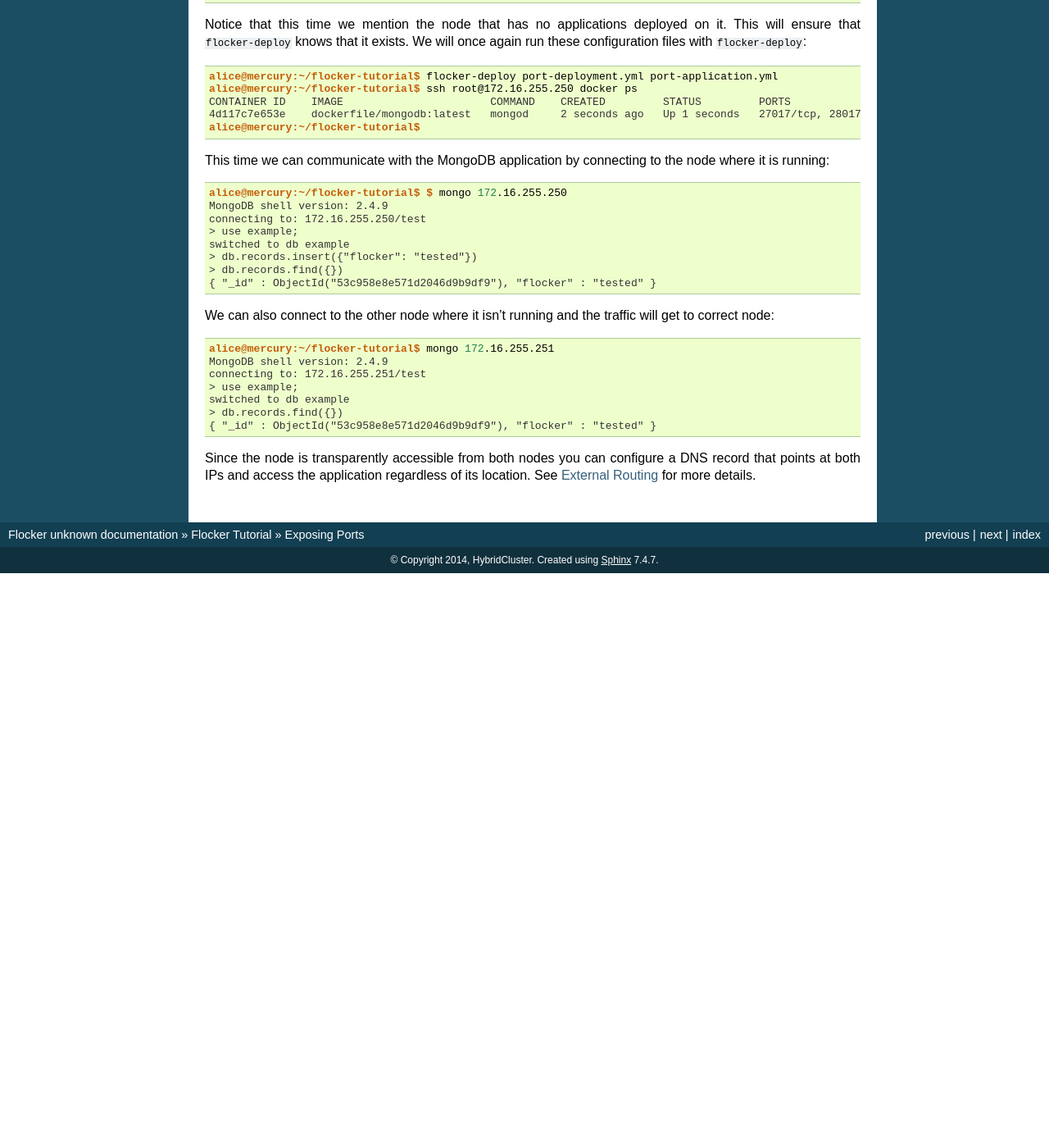
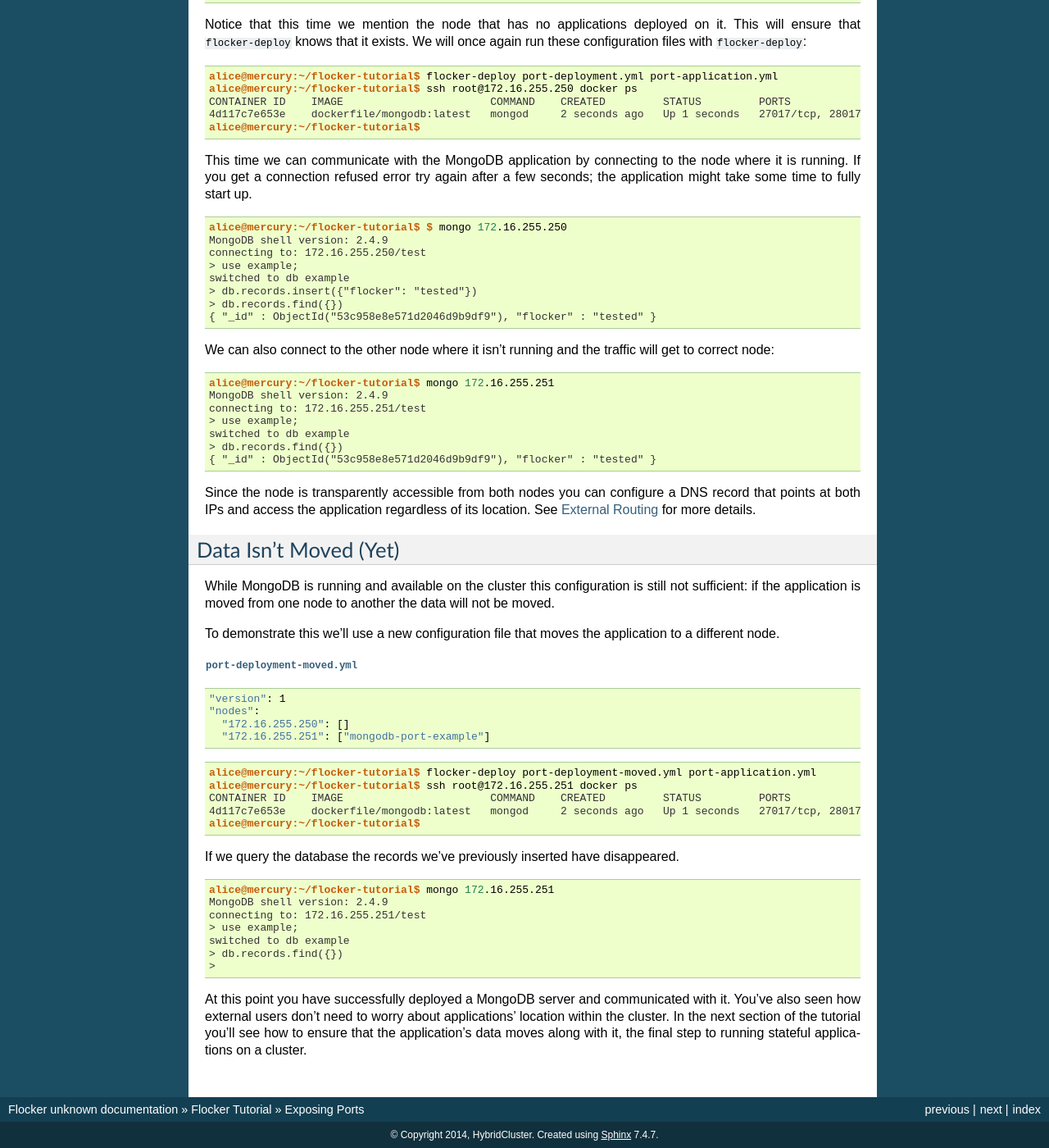
Before and after one commit to ClusterHQ/flocker, a Sphinx documentation site: the page built from docs/tutorial/exposing-ports.rst, in a window 1280 px wide and 1400 px high, scrolled down 570 px. Shown: the whole window at 82% size. Built offline with Sphinx 7.4.7, drawn with Linux system fonts in a browser that asks for light colours; before the commit the page ends 1269 px from its top, so only the background shows below that; some of the changed text lies outside the part shown.

Commit message:
Data doesn't move with the application by default.

```diff
--- a/docs/tutorial/exposing-ports.rst
+++ b/docs/tutorial/exposing-ports.rst
@@ -33,7 +33,8 @@ We will once again run these configuration files with ``flocker-deploy``:
    4d117c7e653e    dockerfile/mongodb:latest   mongod     2 seconds ago   Up 1 seconds   27017/tcp, 28017/tcp   mongodb-port-example
    alice@mercury:~/flocker-tutorial$
 
-This time we can communicate with the MongoDB application by connecting to the node where it is running:
+This time we can communicate with the MongoDB application by connecting to the node where it is running.
+If you get a connection refused error try again after a few seconds; the application might take some time to fully start up.
 
 .. code-block:: console
 
@@ -60,3 +61,40 @@ We can also connect to the other node where it isn't running and the traffic wil
 
 Since the node is transparently accessible from both nodes you can configure a DNS record that points at both IPs and access the application regardless of its location.
 See :doc:`../routing/index` for more details.
+
+
+Data Isn't Moved (Yet)
+======================
+
+While MongoDB is running and available on the cluster this configuration is still not sufficient: if the application is moved from one node to another the data will not be moved.
+
+To demonstrate this we'll use a new configuration file that moves the application to a different node.
+
+:download:`port-deployment-moved.yml`
+
+.. literalinclude:: port-deployment-moved.yml
+   :language: yaml
+
+.. code-block:: console
+
+   alice@mercury:~/flocker-tutorial$ flocker-deploy port-deployment-moved.yml port-application.yml
+   alice@mercury:~/flocker-tutorial$ ssh root@172.16.255.251 docker ps
+   CONTAINER ID    IMAGE                       COMMAND    CREATED         STATUS         PORTS                  NAMES
+   4d117c7e653e    dockerfile/mongodb:latest   mongod     2 seconds ago   Up 1 seconds   27017/tcp, 28017/tcp   mongodb-port-example
+   alice@mercury:~/flocker-tutorial$
+
+If we query the database the records we've previously inserted have disappeared.
+
+.. code-block:: console
+
+    alice@mercury:~/flocker-tutorial$ mongo 172.16.255.251
+    MongoDB shell version: 2.4.9
+    connecting to: 172.16.255.251/test
+    > use example;
+    switched to db example
+    > db.records.find({})
+    >
+
+At this point you have successfully deployed a MongoDB server and communicated with it.
+You've also seen how external users don't need to worry about applications' location within the cluster.
+In the next section of the tutorial you'll see how to ensure that the application's data moves along with it, the final step to running stateful applications on a cluster.
--- /dev/null
+++ b/docs/tutorial/port-deployment-moved.yml
@@ -0,0 +1,4 @@
+"version": 1
+"nodes":
+  "172.16.255.250": []
+  "172.16.255.251": ["mongodb-port-example"]
```
